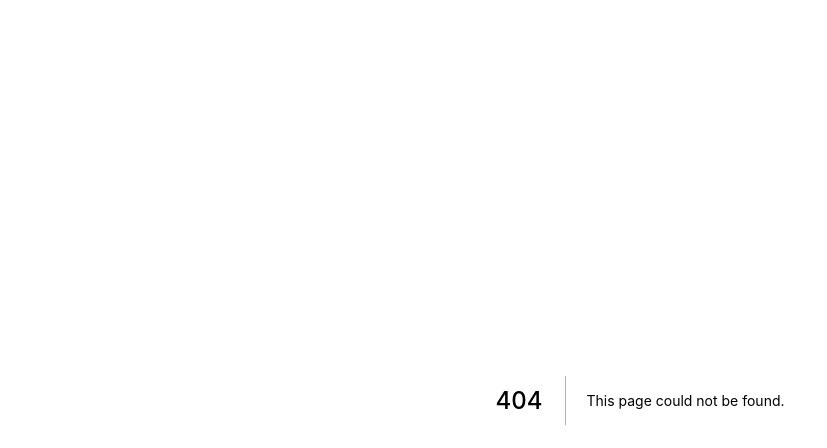
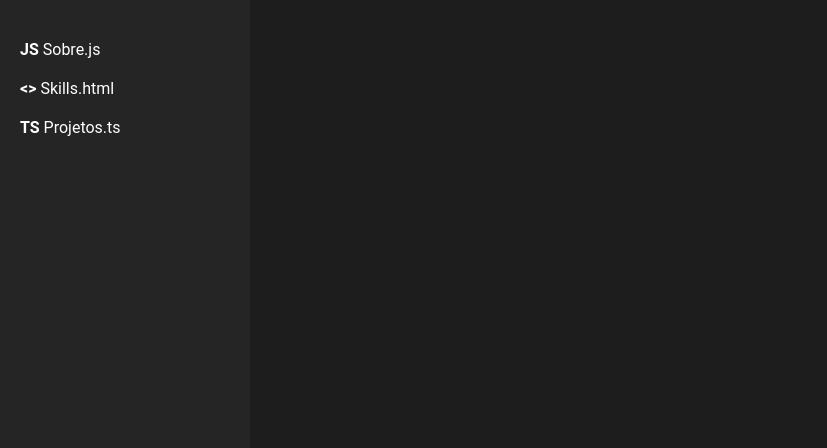
Before and after one commit to geich/cli-portifolio, a Next.js app: page /about in a window 1280 px wide. Before the commit this address had no page. Shown: the top 448 px of the page, without its empty margins (0-827 px from the left). Built offline with nearby package versions, Linux system fonts and the light colour scheme.

Commit message:
material ui removed from packages

```diff
--- a/package.json
+++ b/package.json
@@ -9,8 +9,6 @@
     "deploy": "npm run build && gcloud app deploy"
   },
   "dependencies": {
-    "@material-ui/core": "^4.11.0",
-    "@material-ui/icons": "^4.9.1",
     "next": "9.5.2",
     "next-images": "^1.4.1",
     "react": "16.13.1",
@@ -19,7 +17,6 @@
     "styled-media-query": "^2.1.2"
   },
   "devDependencies": {
-    "@types/material-ui": "^0.21.8",
     "@types/node": "^14.6.0",
     "@types/react": "^16.9.46",
     "@types/styled-components": "^5.1.2",
--- /dev/null
+++ b/src/components/menu/menu.style.tsx
@@ -0,0 +1,22 @@
+import styled from 'styled-components'
+import media from 'styled-media-query'
+
+export const MenuBox = styled.ul`
+    background-color:#252526;
+    max-width: 250px;
+    height: 100vh;
+    padding: 20px;
+    list-style-type: none;
+`
+
+export const SMenuItem = styled.li`
+    margin: 20px 0;
+    & a {
+        text-decoration: none;
+        color: white
+    }
+`
+
+export const MenuItemIcon = styled.span`
+    font-weight: 600;
+`
--- /dev/null
+++ b/src/components/menu/menu.tsx
@@ -0,0 +1,29 @@
+import React from 'react'
+import { MenuBox, MenuItemIcon, SMenuItem } from './menu.style'
+import Link from 'next/link'
+import { itens } from './menuItens'
+interface IMenuItem {
+    name: string
+    link: string
+    iconText: string
+}
+
+const MenuItem:React.FC<IMenuItem> = ({ link, iconText, name }) => {
+    return (
+        <SMenuItem>
+            <Link href={link}>
+                <a><MenuItemIcon>{iconText}</MenuItemIcon> {name}</a>
+            </Link>
+        </SMenuItem>
+    )
+}
+
+const Menu:React.FC = () => {
+    return (
+        <MenuBox>
+            {itens.map((item, i) => <MenuItem key={i} {...item} />)}
+        </MenuBox>
+    )
+}
+
+export default Menu
--- /dev/null
+++ b/src/components/menu/menuItens.ts
@@ -0,0 +1,17 @@
+export const itens = [
+    {
+        name: 'Sobre.js',
+        link: '/about',
+        iconText: 'JS'
+    },
+    {
+        name: 'Skills.html',
+        link: '/skills',
+        iconText: '<>'
+    },
+    {
+        name: 'Projetos.ts',
+        link: '/projects',
+        iconText: 'TS'
+    }
+]
--- a/src/components/terminal/terminal.tsx
+++ b/src/components/terminal/terminal.tsx
@@ -14,12 +14,12 @@ import {
 interface ITerminal {
     commands: {
         [key: string]: {
-            action: () => any
+            action: () => string | void
             description: string
         }
     },
     initialMessage: string,
-    buttons?: { red?: () => any, yellow?: () => any, green?: ()=> any}
+    buttons?: { red?: () => void, yellow?: () => void, green?: ()=> void}
 }
 
 const Terminal:React.FC<ITerminal> = ({ commands, initialMessage, buttons = {} }) => {
--- /dev/null
+++ b/src/layouts/about.tsx
@@ -0,0 +1,10 @@
+import React from 'react'
+import Menu from '../components/menu/menu'
+
+const About:React.FC = () => {
+    return (
+        <Menu />
+    )
+}
+
+export default About
--- /dev/null
+++ b/src/pages/about.tsx
@@ -0,0 +1,14 @@
+import React from 'react'
+import App from '../layouts/about'
+
+const Home: React.FC = () => {
+    return (
+        <div>
+            <main >
+                <App />
+            </main>
+        </div>
+    )
+}
+
+export default Home
```
Also changed, not shown: 2 other files (tests, documents, lock files or other folders).
